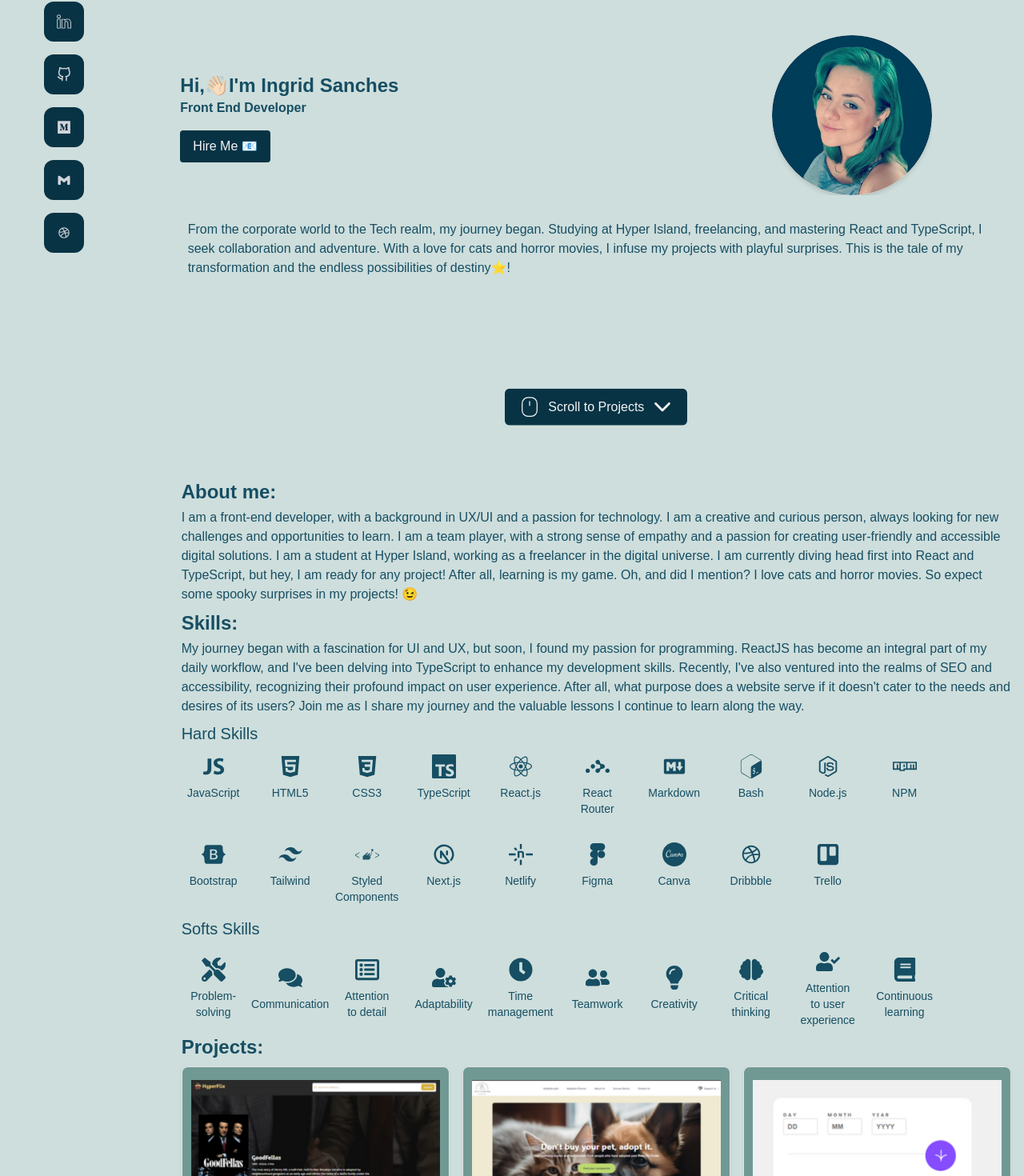
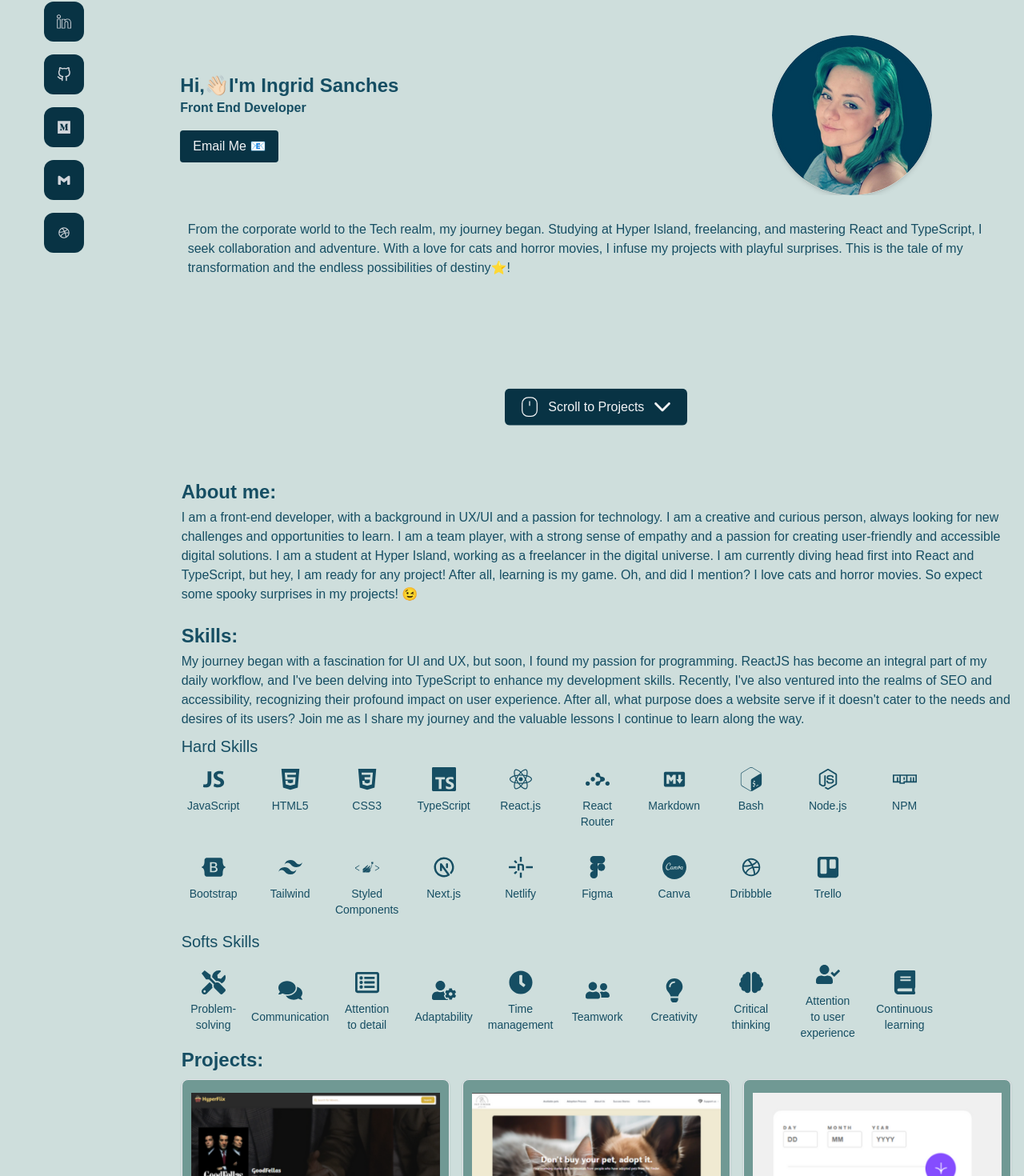
Before and after one commit to IngridAkeida/portfolio, a Next.js app: page / in a window 1280 px wide. Shown: the part 241-1711 px from the top of the page at 80% size. Built offline with nearby package versions, Linux system fonts and the light colour scheme; a web font is replaced by a local one; what tailwindcss-animated would draw is missing.

Commit message:
add - links

```diff
--- a/src/components/Btn-ContratMe.tsx
+++ b/src/components/Btn-ContratMe.tsx
@@ -2,7 +2,7 @@ const BtnContratMe: React.FC = () => {
   return (
     <button className="animate-wiggle animate-fill-forwards animate-infinite bg-cyan-950 hover:bg-cyan-700 text-gray-100 py-2 px-4 rounded focus:outline-none focus:shadow-outline">
       <a href="mailto:ingridsanchesp@gmail.com" target="_blank">
-        Hire Me 📧
+        Email Me 📧
       </a>
     </button>
   );
--- a/src/components/Menus.tsx
+++ b/src/components/Menus.tsx
@@ -19,7 +19,7 @@ const Menus: React.FC = () => {
       menuHref: '#projects'
     },
     {
-      menuName: 'Hire Me 📧',
+      menuName: 'Email Me 📧',
       menuStyle: munuTailwind,
       menuHref: 'mailto:ingridsanchesp@gmail.com',
       menuRedirect: '_blank',
--- a/src/components/Sidebar.tsx
+++ b/src/components/Sidebar.tsx
@@ -27,13 +27,13 @@ const Sidebar: React.FC = () => {
       icon: FaMedium,
     },
     {
-      nameLink: 'Email',
-      link: "https://dribbble.com/IngriDiz",
+      nameLink: 'Email Me',
+      link: "mailto:ingridsanchesp@gmail.com",
       icon: BiLogoGmail,
     },
     {
       nameLink: 'Drinbble',
-      link: 'mailto:ingridsanchesp@gmail.com',
+      link: 'https://dribbble.com/IngriDiz',
       icon: IoLogoDribbble,
     },
   ]
--- a/src/components/main/Main.tsx
+++ b/src/components/main/Main.tsx
@@ -35,17 +35,16 @@ const Main: React.FC = () => {
               </a>
             </button>
           </div>
-
         </div>
 
-        <div className='containerflex flex-col gap-4 justify-center items-center'>
-          <div id='about' className='scroll-m-8'>
+        <div id='about' className='container scroll-mt-20 flex flex-col gap-4 justify-center items-center'>
+          <div className='scroll-m-8'>
             <h3 className=" text-2xl font-bold mt-2 mb-1">About me:</h3>
             <article className="text-md">
               I am a front-end developer, with a background in UX/UI and a passion for technology. I am a creative and curious person, always looking for new challenges and opportunities to learn. I am a team player, with a strong sense of empathy and a passion for creating user-friendly and accessible digital solutions. I am a student at Hyper Island, working as a freelancer in the digital universe. I am currently diving head first into React and TypeScript, but hey, I am ready for any project! After all, learning is my game. Oh, and did I mention? I love cats and horror movies. So expect some spooky surprises in my projects! 😉
             </article>
           </div>
-          <div id="skills">
+          <div id="skills" className="container scroll-mt-20">
           <h3 className="text-2xl font-bold mt-2 mb-1">Skills:</h3>
           <article className="text-md">
           My journey began with a fascination for UI and UX, but soon, I found my passion for programming. ReactJS has become an integral part of my daily workflow, and {`I've`} been delving into TypeScript to enhance my development skills. Recently, {`I've`} also ventured into the realms of SEO and accessibility, recognizing their profound impact on user experience. After all, what purpose does a website serve if it {`doesn't`} cater to the needs and desires of its users? Join me as I share my journey and the valuable lessons I continue to learn along the way.
@@ -55,7 +54,7 @@ const Main: React.FC = () => {
           </div>
         </div>
 
-        <div id='projects' className='container flex flex-col justify-left'>
+        <div id='projects' className='container scroll-mt-20 flex flex-col justify-left'>
           <h3 className="text-2xl font-bold mb-2">Projects:</h3>
           <CardProjects/>
         </div>
```
